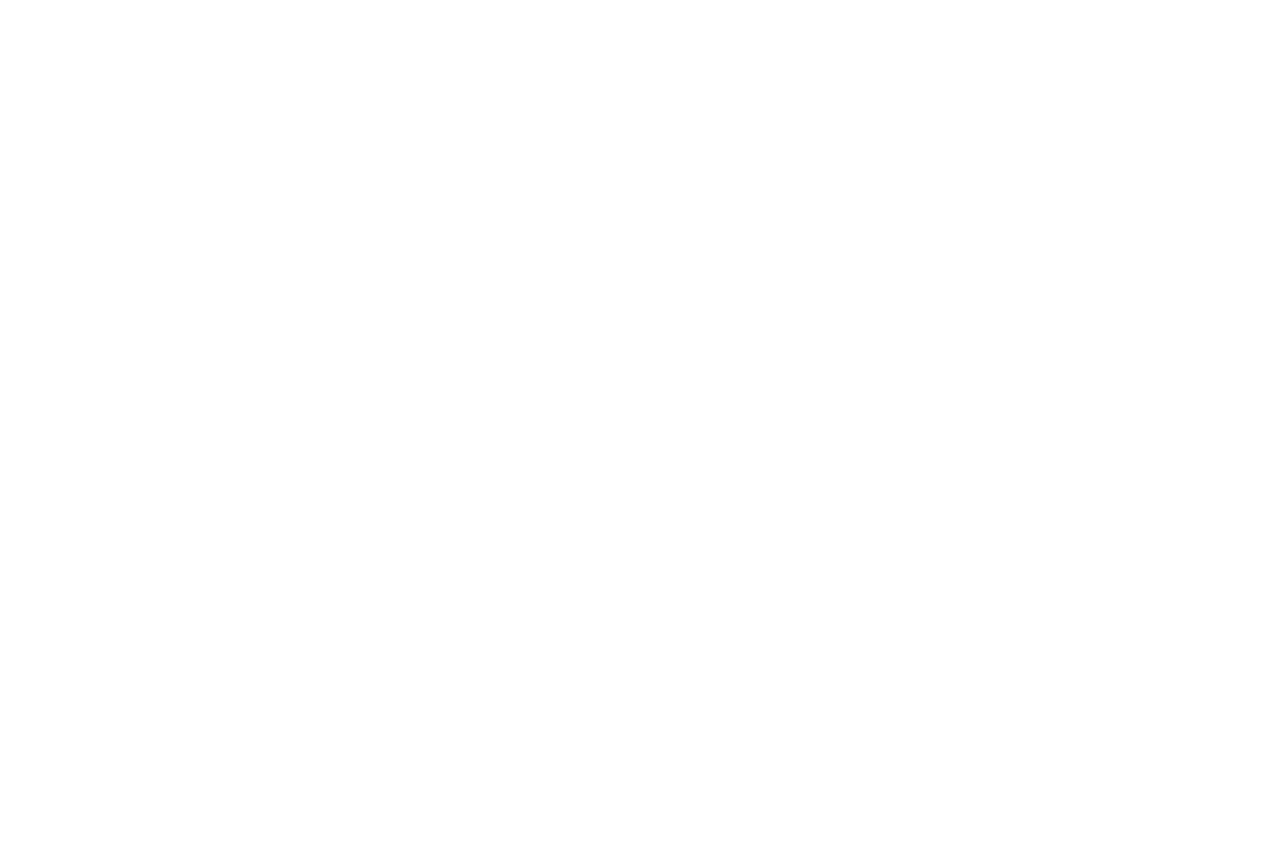
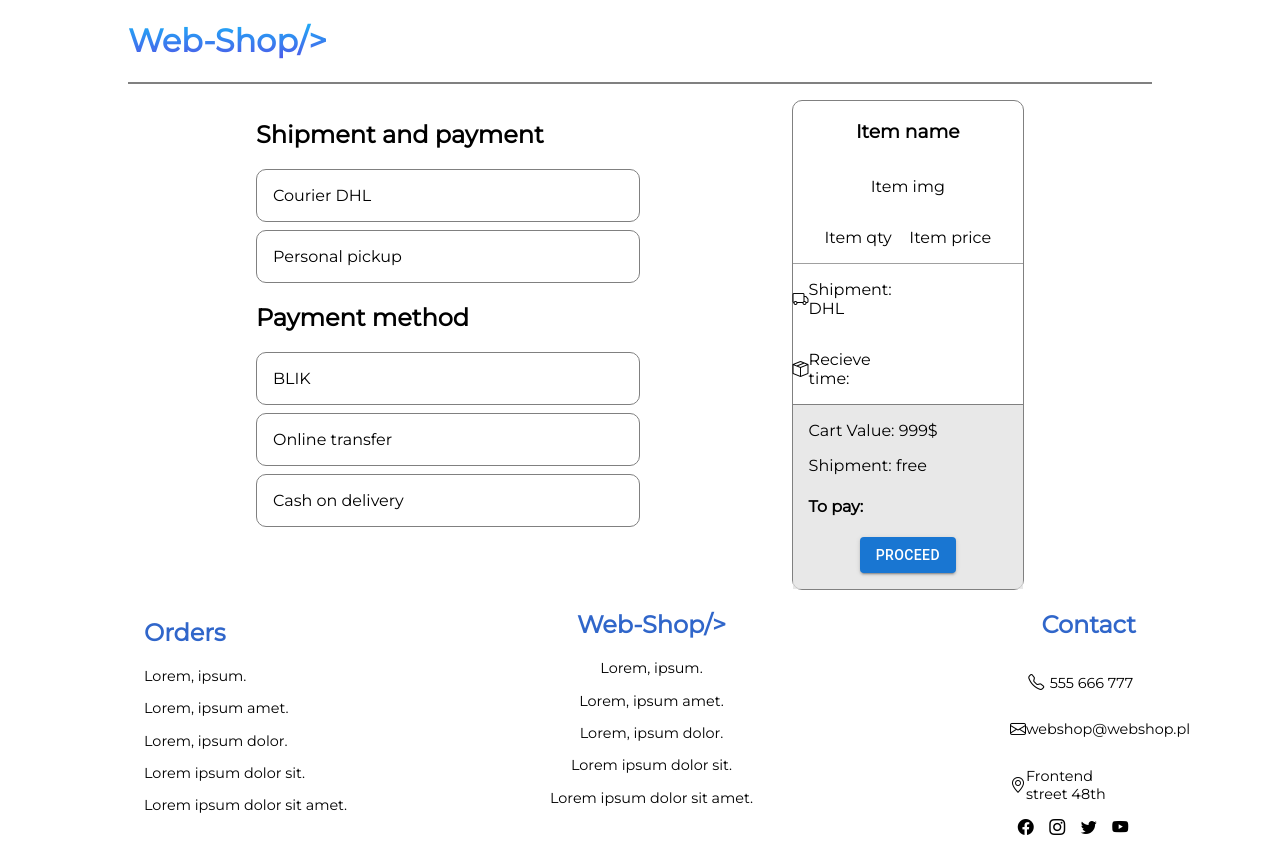
Before and after one commit to Kameal22/react-eCommerce-app, a React (Create React App) app: page /proceed in a window 1280 px wide. Before the commit this address had no page. Before the commit the page ends 800 px from the top, so only its background shows below. Built offline with nearby package versions, Linux system fonts and the light colour scheme.

Commit message:
Crated proceed component template, to do - add logic

```diff
--- a/src/App.tsx
+++ b/src/App.tsx
@@ -13,6 +13,7 @@ import SpecificResult from "./components/searchResults/SpecificResult";
 import { CartProvider } from "./contexts/CartContext";
 import { LWProvider } from "./contexts/LatelyWatchedContext";
 import { WishlistProvider } from "./contexts/WishListContext";
+import CartProceed from "./components/shoppingCart/CartProceed";
 
 const App: React.FC = () => {
   return (
@@ -29,9 +30,19 @@ const App: React.FC = () => {
                 <Route path="/wishlist" element={<Wishlist />} />
                 <Route path="/profile" element={<Profile />} />
                 <Route path="/cart" element={<Cart />} />
-                <Route path="/searchResult/:productType" element={<SearchResult />} />
-                <Route path="/searchResult/:productType/:productCategory/:productCategoryIdx" element={<SearchResult />} />
-                <Route path="/specificResult/:productType/:productId" element={<SpecificResult />} />
+                <Route path="/proceed" element={<CartProceed />} />
+                <Route
+                  path="/searchResult/:productType"
+                  element={<SearchResult />}
+                />
+                <Route
+                  path="/searchResult/:productType/:productCategory/:productCategoryIdx"
+                  element={<SearchResult />}
+                />
+                <Route
+                  path="/specificResult/:productType/:productId"
+                  element={<SpecificResult />}
+                />
               </Routes>
             </BrowserRouter>
           </div>
--- /dev/null
+++ b/src/components/shoppingCart/CartProceed.tsx
@@ -0,0 +1,77 @@
+import React from "react";
+import "../../styles/cartStyles/cartProceed.scss";
+import Footer from "../footer/Footer";
+import NavLogo from "../nav/NavLogo";
+import Button from "@mui/material/Button";
+
+interface CartProceedProps {}
+
+const CartProceed: React.FC<CartProceedProps> = (props) => {
+  return (
+    <div className="cartProceedDiv">
+      <div className="shortPageNav">
+        <NavLogo />
+      </div>
+      <div className="proceed">
+        <div className="delivery">
+          <h2>Shipment and payment</h2>
+          <div className="deliveryChoice">
+            <div>
+              <p>Courier DHL</p>
+            </div>
+            <div>
+              <p>Personal pickup</p>
+            </div>
+          </div>
+          <h2>Payment method</h2>
+          <div className="paymentMethod">
+            <div>
+              <p>BLIK</p>
+            </div>
+            <div>
+              <p>Online transfer</p>
+            </div>
+            <div>
+              <p>Cash on delivery</p>
+            </div>
+          </div>
+        </div>
+        <div className="summary">
+          <div className="summaryItem">
+            <h3>Item name</h3>
+            <p>Item img</p>
+            <div className="qtyPrice">
+              <p>Item qty</p>
+              <p>Item price</p>
+            </div>
+          </div>
+          <div className="deliveryRecieve">
+            <div className="summaryDelivery">
+              <i className="bi bi-truck"></i>
+              <p>Shipment: DHL</p>
+            </div>
+            <div className="summaryRecieve">
+              <i className="bi bi-box-seam"></i>
+              <p>Recieve time: </p>
+            </div>
+          </div>
+          <div className="summaryValues">
+            <p>Cart Value: 999$</p>
+            <p>Shipment: free</p>
+            <h4>To pay: </h4>
+            <div className="summaryBtnDiv">
+              <Button variant="contained" className="lastBtn" type="submit">
+                Proceed
+              </Button>
+            </div>
+          </div>
+        </div>
+      </div>
+      <div className="shortPageFooter">
+        <Footer />
+      </div>
+    </div>
+  );
+};
+
+export default CartProceed;
--- a/src/components/shoppingCart/CartSummary.tsx
+++ b/src/components/shoppingCart/CartSummary.tsx
@@ -1,18 +1,21 @@
 import React from "react";
 import "../../styles/cartStyles/cartSummary.scss";
 import Button from "@mui/material/Button";
+import { Link } from "react-router-dom";
 
 interface CartPriceProps {
-  price: number,
+  price: number;
 }
 
-const CartSummary: React.FC<CartPriceProps> = props => {
+const CartSummary: React.FC<CartPriceProps> = (props) => {
   return (
     <div className="shoppingCartSummaryDiv">
       <h3>Cart value: {props.price} $</h3>
-      <Button onClick={() => console.log(props.price)} variant="contained" className="proceedBtn" type="submit">
-        Proceed
-      </Button>
+      <Link to="/PATHHERE" className="logoLink">
+        <Button variant="contained" className="proceedBtn" type="submit">
+          Proceed
+        </Button>
+      </Link>
     </div>
   );
 };
--- /dev/null
+++ b/src/styles/cartStyles/cartProceed.scss
@@ -0,0 +1,96 @@
+@import "../mixins/mixins.scss";
+
+.cartProceedDiv {
+  min-height: 100vh;
+  display: flex;
+  flex-direction: column;
+}
+
+.proceed {
+  width: 60%;
+  margin-top: 2vh;
+  @include marginCenter();
+  display: flex;
+  justify-content: space-between;
+}
+
+.delivery {
+  width: 50%;
+}
+
+.summary {
+  width: 30%;
+  display: flex;
+  flex-direction: column;
+  border: 1px solid grey;
+  border-radius: 10px;
+}
+
+.summaryItem {
+  display: flex;
+  flex-direction: column;
+  align-items: center;
+  border-bottom: 1px solid rgba(128, 128, 128, 0.747);
+}
+
+.qtyPrice {
+  display: flex;
+  justify-content: space-around;
+  width: 80%;
+}
+
+.deliveryRecieve {
+  border-bottom: 1px solid grey;
+}
+
+.summaryDelivery {
+  display: flex;
+  align-items: center;
+  width: 50%;
+  justify-content: space-around;
+}
+
+.summaryRecieve {
+  display: flex;
+  align-items: center;
+  width: 45%;
+  justify-content: space-around;
+}
+
+.summaryValues {
+  background-color: rgba(224, 224, 224, 0.74);
+}
+
+.summaryValues p,
+h4,
+h5 {
+  margin-left: 1em;
+}
+
+.summaryBtnDiv {
+  display: flex;
+  align-items: center;
+  justify-content: center;
+}
+
+.summaryBtnDiv button {
+  margin-bottom: 2vh;
+}
+
+.deliveryChoice div {
+  border: 1px solid grey;
+  border-radius: 10px;
+  margin-top: 1vh;
+  p {
+    margin-left: 1em;
+  }
+}
+
+.paymentMethod div {
+  border: 1px solid grey;
+  border-radius: 10px;
+  margin-top: 1vh;
+  p {
+    margin-left: 1em;
+  }
+}
```
